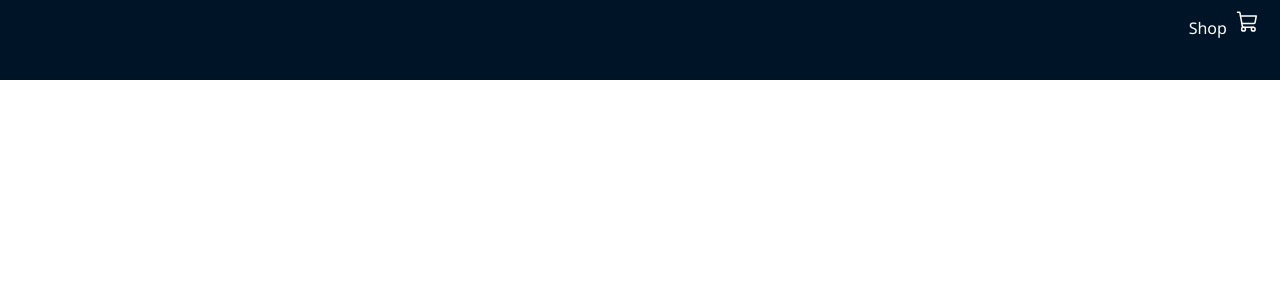
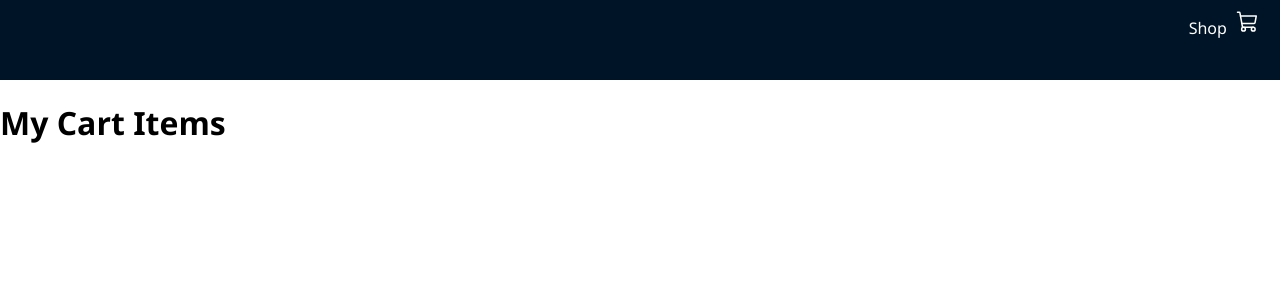
Before and after one commit to Cherrypick14/react-shopcart, a React (Create React App) app in the folder react_scart/: page /cart in a window 1280 px wide. Shown: the top 300 px of the page. Built offline with nearby package versions, Linux system fonts and the light colour scheme.

Commit message:
map through the books

```diff
--- a/react_scart/src/pages/cart/cart.jsx
+++ b/react_scart/src/pages/cart/cart.jsx
@@ -1,10 +1,18 @@
 import React from 'react'
+import {BOOKS} from '../../books'
 
 export const Cart = () => {
   return (
 
     <div className='cart'>
 
+          <div>
+            <h1>My Cart Items</h1>
+          </div>
+           <div className="cartitems">
+                {BOOKS.map((book)=>
+                 {})}
+           </div>
     </div>
   )
 }
```
